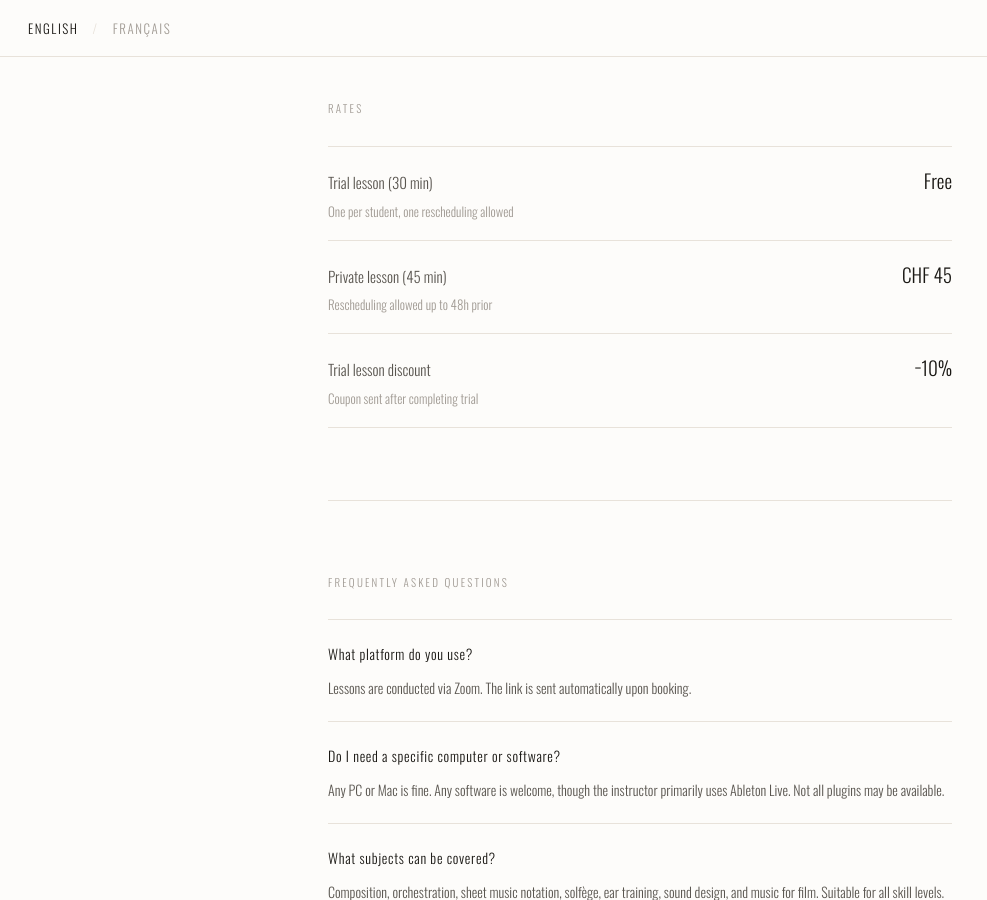
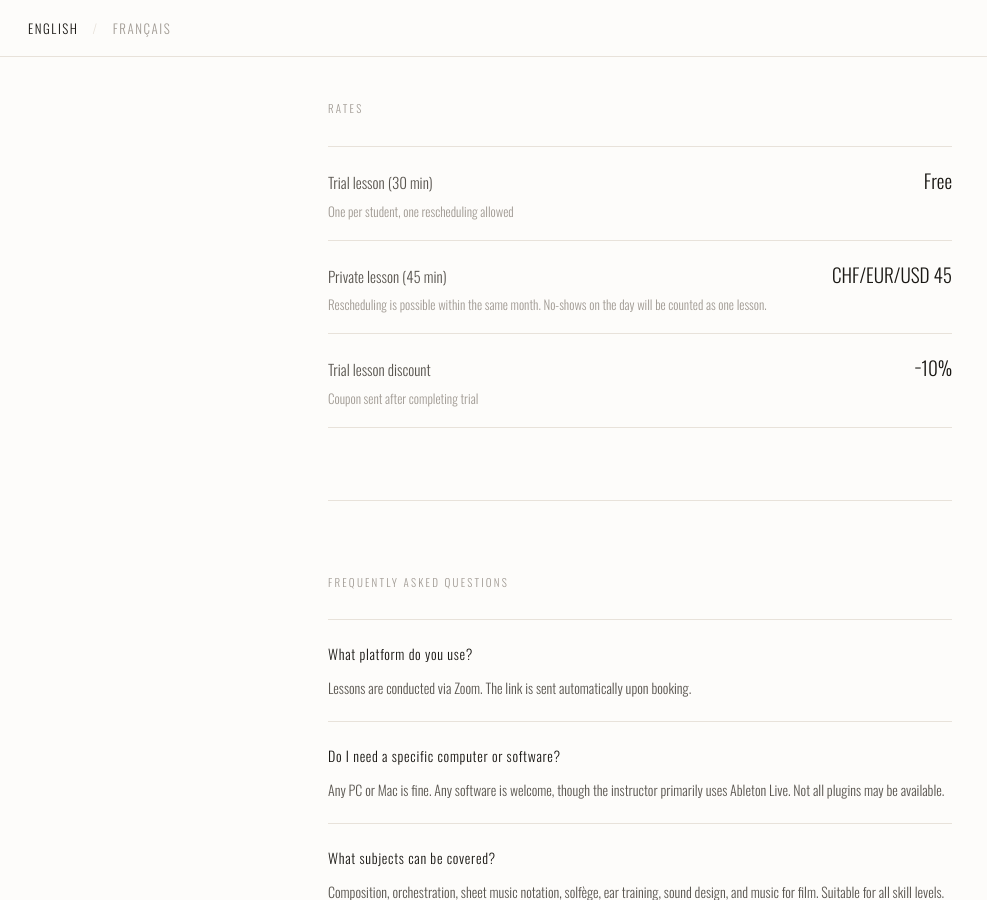
Before and after one commit to kbys88/kbys88.github.io, a Jekyll site: the page built from lesson_fren.md, in a window 1280 px wide and 900 px high, scrolled down 3840 px. Shown: the whole window, without its empty margins (0-987 px from the left). Built offline with Jekyll 4.4.1, drawn with Linux system fonts in a browser that asks for light colours; some web fonts are replaced.

Commit message:
Update lesson_fren.md

```diff
--- a/lesson_fren.md
+++ b/lesson_fren.md
@@ -508,9 +508,11 @@ permalink: /lesson_fr/
       <div class="pricing-row">
         <div>
           <div class="pricing-label" data-en="Private lesson (45 min)" data-fr="Cours particulier (45 min)"></div>
-          <div class="pricing-note" data-en="Rescheduling allowed up to 48h prior" data-fr="Modification possible jusqu'à 48h avant"></div>
+<div class="pricing-note" data-en="Rescheduling is possible within the same month. No-shows on the day will be counted as one lesson."
+     data-fr="Le report est possible dans le même mois. Toute absence non signalée le jour même sera comptée comme une séance.">
+</div>
         </div>
-        <div class="pricing-value">CHF 45</div>
+        <div class="pricing-value">CHF/EUR/USD 45</div>
       </div>
       <div class="pricing-row">
         <div>
```
